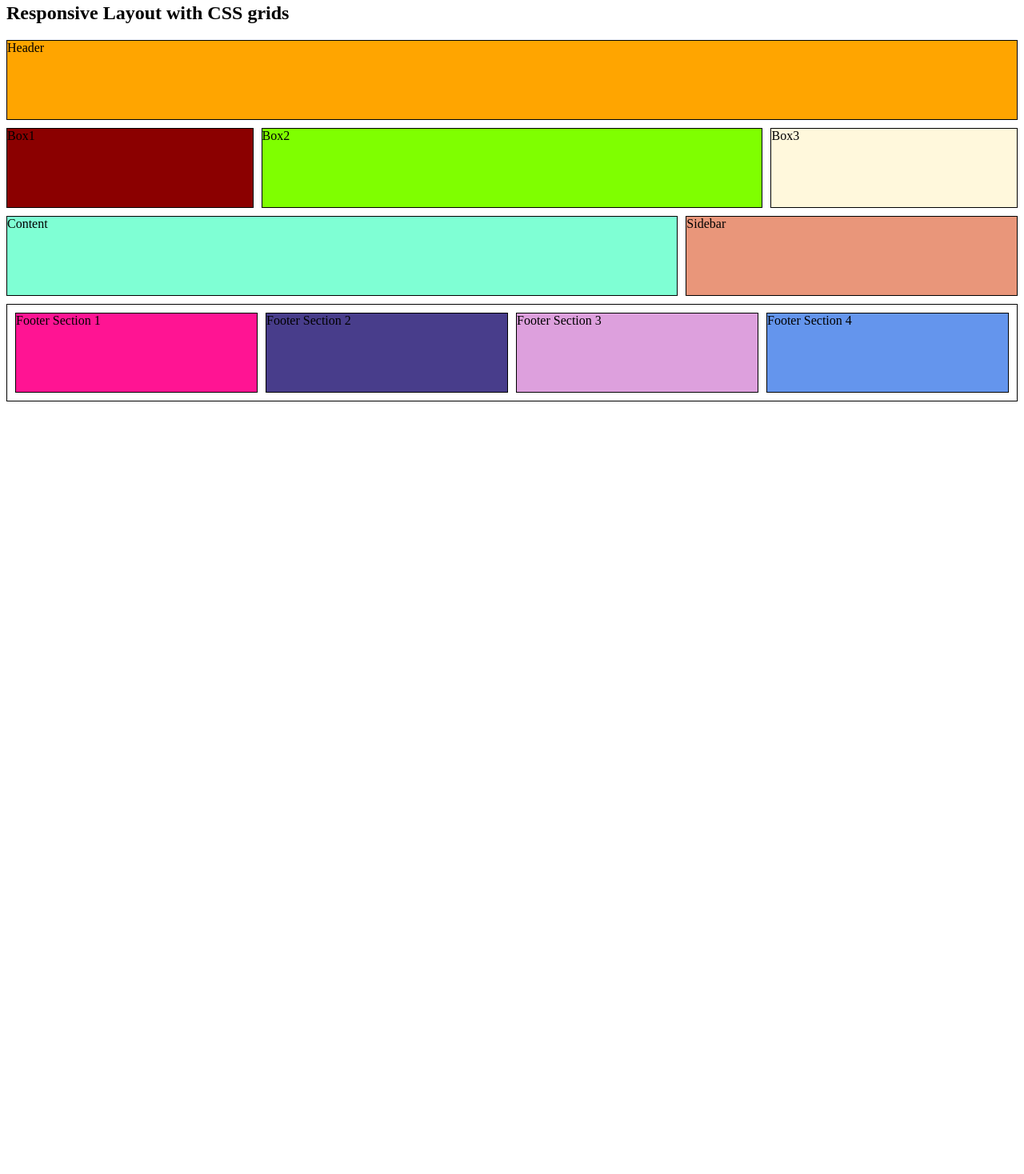
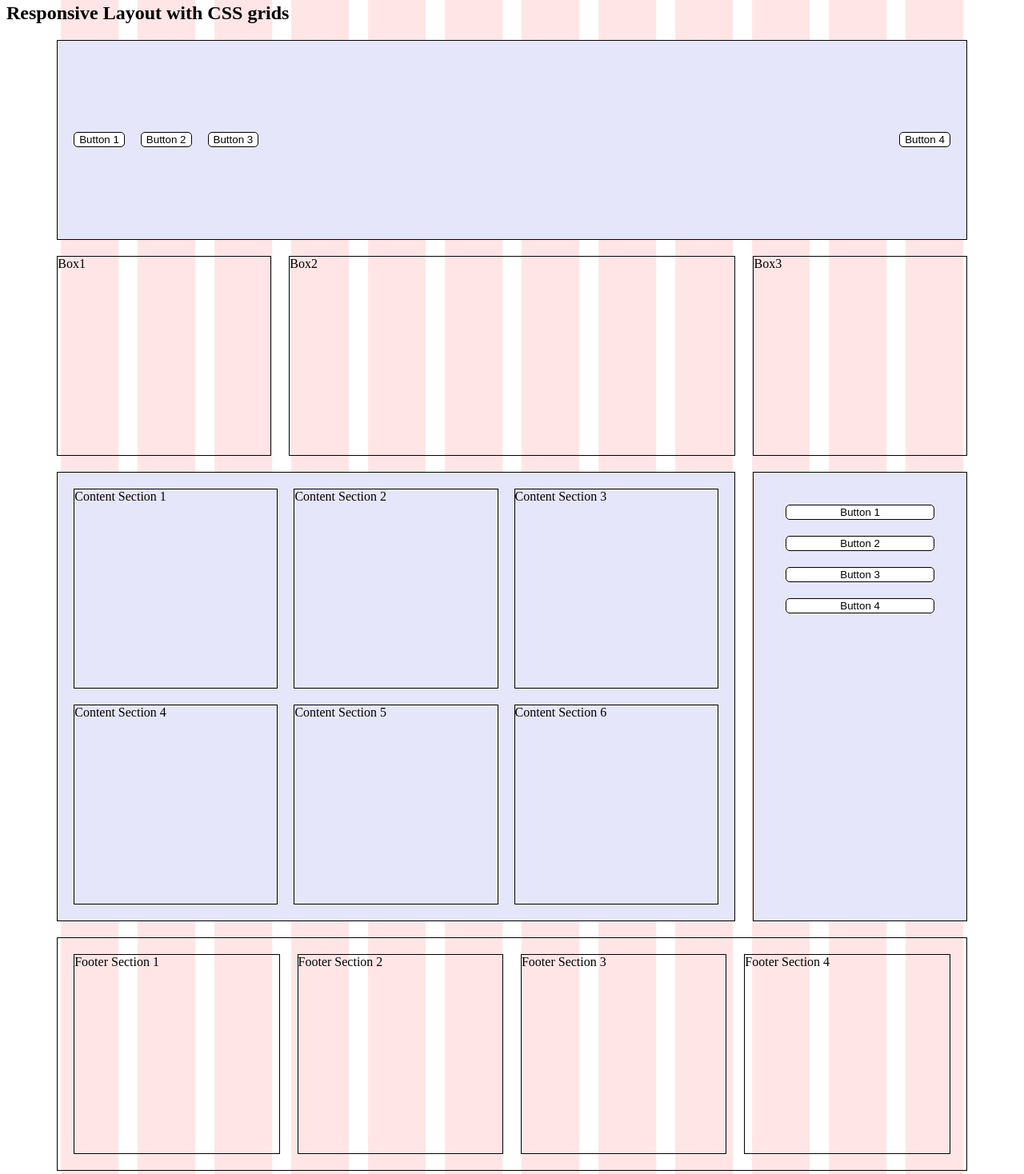
Before and after one commit to Julieanna97/responsive-layout-witth-css-grids, a plain HTML site: page index.html in a window 1280 px wide. Shown: the part 17-1485 px from the top of the page at 80% size. Before the commit the page ends 800 px from the top, so only its background shows below. Drawn offline with Linux system fonts and the light colour scheme.

Commit message:
Added button features and changed some design elements

```diff
--- a/css/style.css
+++ b/css/style.css
@@ -1,204 +1,299 @@
+/** Not allowed to change this initial CSS code **/
+body {
+	background: url(../img/12_col.gif) center top repeat-y;
+	background-size: 90%;
+}
+/*************************************************/
+
+
+
+
 * {
+    /* A setting that makes the border and
+    padding included in the total height/width */
 
     box-sizing: border-box;
 }
 
-.container {
+header,
+section,
+aside,
+main,
+footer {
+    border: 1px solid black;
+    min-height: 250px;
+}
+
+
+
+#container {
     grid-template-columns: repeat(12, 1fr);
     grid-template-rows: auto;
 
-    /* Shorthand for gap, 2 values */
-    /* <row-gap> <column-gap> */
-    gap: 10px 10px;
+    column-gap: 2%;
 
     /* Shorthand for 1 gap, 1 value */
     /* gap: 30px; */
 
     display: grid;
-    width: 100%;
+    width: 90%;
 
-    margin-bottom: 10px;
+    margin: 0 auto;
+    row-gap: 20px;
+    margin-bottom: 20px;
 
 
 }
 
+footer {
 
-.container-2 {
-    border: 1px solid black;
+    display: grid;
     grid-template-columns: repeat(12, 1fr);
     grid-template-rows: auto;
 
-    /* Shorthand for gap, 2 values */
-    /* <row-gap> <column-gap> */
-    gap: 10px;
+    column-gap: 2%;
 
-    /* Shorthand for 1 gap, 1 value */
-    /* gap: 30px; */
+    width: 100%;
+    margin: 0 auto;
+    row-gap: 20px;
 
-    display: grid;
-    width: 100%;
-    padding: 10px;
-
-
-}
-
-.container >*, .container-2 > * {
-
-    height: 100px;
+    padding: 20px;
 }
 
 
 /* General styling for CSS grid containers */
 
-.header {
+header {
 
-    border: 1px solid black;
-    background-color: orange;
     grid-column: span 12;
 }
 
-.box1 {
+#box1 {
 
-    background-color: darkred;
     grid-column: span 3;
 
 
 }
 
-.box2 {
+#box2 {
 
-    background-color: chartreuse;
     grid-column: span 6;
 
 }
 
-.box3 {
+#box3 {
 
-    background-color: cornsilk;
     grid-column: span 3;
 
 }
 
-.content {
-
-    background-color: aquamarine;
-    border: 1px solid black;
-    grid-column: span 8;
-
+main {
+    grid-column: span 9;
 }
 
-.sidebar {
-
-    background-color: darksalmon;
-    border: 1px solid black;
-    grid-column: span 4;
-
+footer {
+    grid-column: span 12;
 }
 
-.footer-section1 {
 
-    background-color: deeppink;
+#footer-section1,
+#footer-section2,
+#footer-section3,
+#footer-section4 {
     grid-column: span 3;
-
 }
 
-.footer-section2 {
-
-    background-color: darkslateblue;
-    grid-column: span 3;
-
-}
-
-.footer-section3 {
-
-    background-color: plum;
-    grid-column: span 3;
-
-}
-
-.footer-section4 {
-
-    background-color: cornflowerblue;
-    grid-column: span 3;
-
-}
-
-[class*='box'], [class*='footer'] {
-
-    border: 1px solid black;
-}
 
 /* Media Queries for Responsiveness */
 
-/* Wide desktop screens: larger than 1200px */
-@media (min-width: 1200px) {
-    .box1 {
-        grid-column: span 3;
+/* Mobile phones: less than 768px */
+@media screen and (max-width: 768px) {
+
+    #container {
+
+        row-gap: 50px;
     }
 
-    .box2 {
+    #box1, #box2, #box3 {
+        grid-column: span 12; /* All boxes take full width */
+    }
+
+    main {
+
+        grid-column: span 12;
+    }
+
+    aside {
+        grid-column: span 12;
+    }
+
+    main section {
+        flex: 1 0 calc(100% - 20px); /* Sections 1-4 take 20% width minus gap */
+
+    }
+
+
+    #footer-section1,
+    #footer-section2,
+    #footer-section3,
+    #footer-section4 {
+        grid-column: span 12; /* Footer sections take full width */
+    }
+}
+
+/* Tablets such as iPad: between 960px and 768px */
+@media screen and (min-width: 768px) {
+    #box1 {
+        grid-column: span 4; /* Each box takes one-third of the width */
+    }
+
+    #box2 {
+        grid-column: span 4; /* Each box takes one-third of the width */
+    }
+
+    #box3 {
+        grid-column: span 4; /* Each box takes one-third of the width */
+    }
+    main {
+
         grid-column: span 6;
     }
 
-    .box3 {
-        grid-column: span 3;
+    aside {
+        grid-column: span 6;
+    }
+
+    main section {
+        flex: 1 0 calc(100% - 20px); /* Sections 1-4 take 20% width minus gap */
+
+    }
+
+    #footer-section1,
+    #footer-section2,
+    #footer-section3,
+    #footer-section4 {
+        grid-column: span 6; /* Footer sections take full width */
     }
 }
 
 /* Smaller desktop screens: between 1200px and 960px */
-@media (max-width: 1200px) and (min-width: 960px) {
-    .box1 {
+@media screen and (min-width: 960px) {
+    #box1 {
         grid-column: span 4;
     }
 
-    .box2 {
+    #box2 {
         grid-column: span 8;
     }
 
-    .box3 {
+    #box3 {
         grid-column: span 12;
+    }
+
+    main {
+
+        grid-column: span 8;
+    }
+
+    aside {
+        grid-column: span 4;
+    }
+
+    main section {
+        flex: 1 0 calc(50% - 20px); /* Sections 1-4 take 20% width minus gap */
+
+    }
+    #footer-section1,
+    #footer-section2,
+    #footer-section3,
+    #footer-section4 {
+        grid-column: span 3; /* Footer sections take full width */
     }
 }
 
-/* Tablets such as iPad: between 960px and 768px */
-@media (max-width: 960px) and (min-width: 768px) {
-    .box1 {
-        grid-column: span 4; /* Each box takes one-third of the width */
+
+
+/* Wide desktop screens: larger than 1200px */
+@media screen and (min-width: 1200px) {
+    #box1 {
+        grid-column: span 3;
     }
 
-    .box2 {
-        grid-column: span 4; /* Each box takes one-third of the width */
+    #box2 {
+        grid-column: span 6;
     }
 
-    .box3 {
-        grid-column: span 4; /* Each box takes one-third of the width */
+    #box3 {
+        grid-column: span 3;
     }
 
-    .content {
-        grid-column: span 8; /* Content takes two-thirds of the width */
+
+    main {
+
+        grid-column: span 9;
     }
 
-    .sidebar {
-        grid-column: span 4; /* Sidebar takes one-third of the width */
+    aside {
+        grid-column: span 3;
     }
 
-    .footer-section1,
-    .footer-section2,
-    .footer-section3,
-    .footer-section4 {
-        grid-column: span 6; /* Footer sections take full width */
-    }
-}
-/* Mobile phones: less than 768px */
-@media (max-width: 768px) {
-    .box1, .box2, .box3, .content, .sidebar {
-        grid-column: span 12; /* All boxes take full width */
+    main section {
+        flex: 1 0 calc(33.33% - 20px); /* Sections 1-4 take 20% width minus gap */
+
     }
 
-    .footer-section1,
-    .footer-section2,
-    .footer-section3,
-    .footer-section4 {
-        grid-column: span 12; /* Footer sections take full width */
+    #footer-section1,
+    #footer-section2,
+    #footer-section3,
+    #footer-section4 {
+        grid-column: span 3; /* Footer sections take full width */
     }
+
+
 }
+
+header,
+main,
+aside {
+    background-color: lavender;
+}
+
+#main-navigation {
+    display: flex;
+    align-items: center;
+    height: 100%;
+    padding: 20px;
+    gap: 20px;
+}
+
+#main-navigation button:last-child {
+    margin-left: auto;
+}
+
+main {
+    padding: 20px;
+    display: flex;
+    gap: 20px;
+    flex-wrap: wrap;
+}
+
+aside {
+    flex: 1;
+    padding: 20px;
+}
+
+#sidebar-navigation {
+
+    display: flex;
+    padding: 20px;
+    gap: 20px;
+    /* <flex-direction> <flex-wrap> */
+    flex-flow: column nowrap;
+
+}
+
+button {
+    background-color: white;
+    border: 1px solid black;
+    border-radius: 5px;
+}
--- a/index.html
+++ b/index.html
@@ -12,25 +12,53 @@
 <body>
     <h2>Responsive Layout with CSS grids</h2>
 
-    <div class="container">
+    <div id="container">
 
-        <div class="header">Header</div>
-        <div class="box1">Box1</div>
-        <div class="box2">Box2</div>
-        <div class="box3">Box3</div>
-        <div class="content">Content</div>
-        <div class="sidebar">Sidebar</div>
+        <header>
+            <nav id="main-navigation">
+                <button>Button 1</button>
+                <button>Button 2</button>
+                <button>Button 3</button>
+                <button>Button 4</button>
+
+            </nav>
+
+        </header>
+
+        <section id="box1">Box1</section>
+        <section id="box2">Box2</section>
+        <section id="box3">Box3</section>
+
+        <main>
+            <section>Content Section 1</section>
+            <section>Content Section 2</section>
+            <section>Content Section 3</section>
+            <section>Content Section 4</section>
+            <section>Content Section 5</section>
+            <section>Content Section 6</section>
+
+        </main>
+
+        <aside>
+            <nav id ="sidebar-navigation">
+                <button>Button 1</button>
+                <button>Button 2</button>
+                <button>Button 3</button>
+                <button>Button 4</button>
+            </nav>
+        </aside>
+
+        <footer>
+            <!-- Footer -->
+            <section id="footer-section1">Footer Section 1</section>
+            <section id="footer-section2">Footer Section 2</section>
+            <section id="footer-section3">Footer Section 3</section>
+            <section id="footer-section4">Footer Section 4</section>
+
+
+        </footer>
+
     </div>
 
-    <div class="container-2">
-        <!-- Footer -->
-        <div class="footer-section1">Footer Section 1</div>
-        <div class="footer-section2">Footer Section 2</div>
-        <div class="footer-section3">Footer Section 3</div>
-        <div class="footer-section4">Footer Section 4</div>
-
-
-
-    </div>
 </body>
 </html>
```
Also changed, not shown: img/12_col.gif (added).
